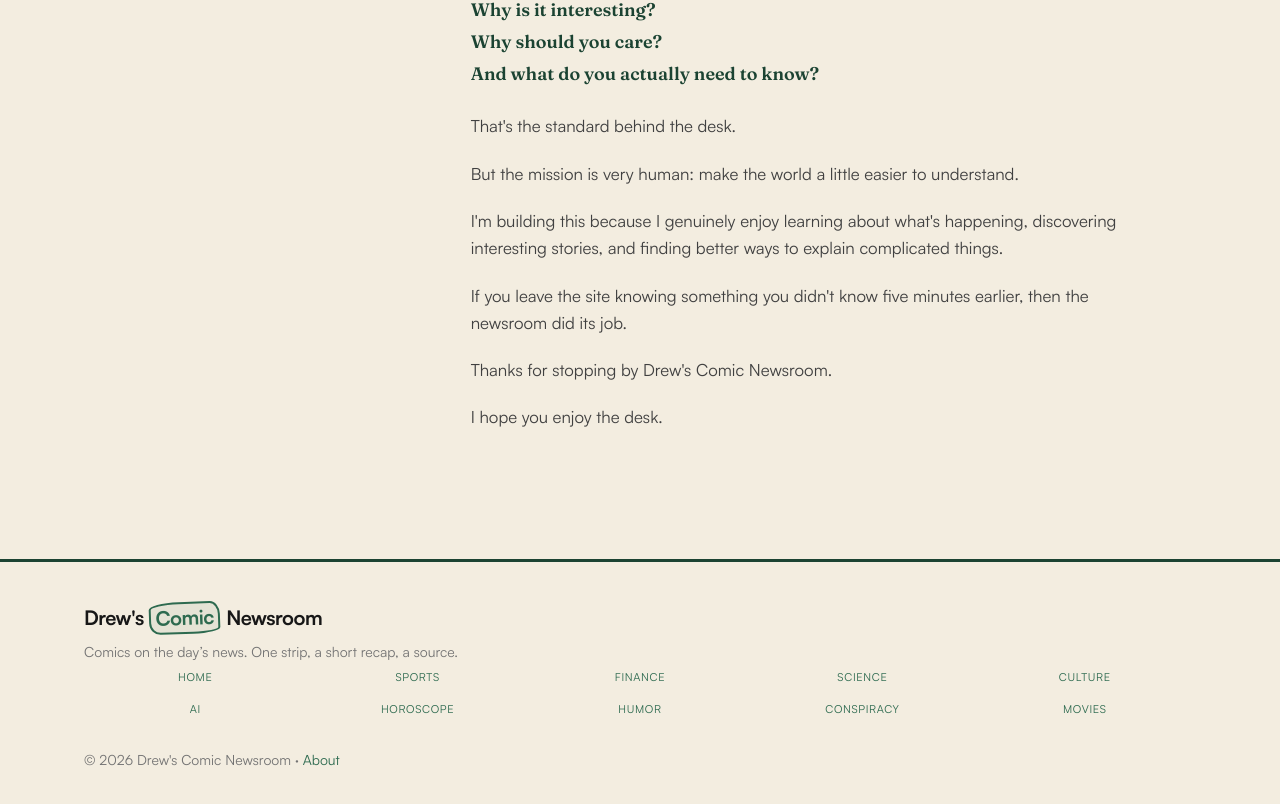
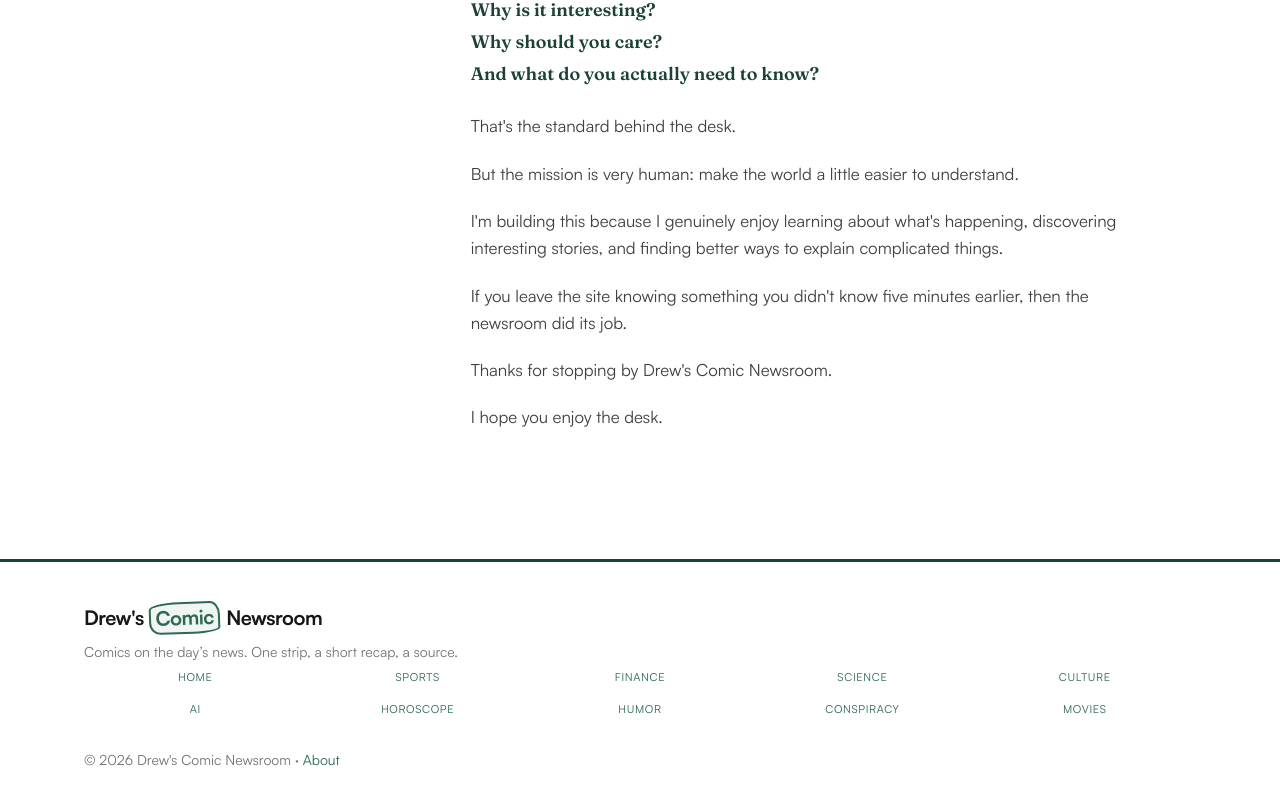
Before and after one commit to drewsnewspost-byte/News, a Next.js app: page /about/ in a window 1280 px wide. Shown: the part 1076-1880 px from the top of the page. Built offline with nearby package versions, Linux system fonts and the light colour scheme; no server answers; a web font is replaced by a local one.

Commit message:
Make the whole site #FFFFFF; no cream, newsprint, or gray page left.

```diff
--- a/app/globals.css
+++ b/app/globals.css
@@ -3,13 +3,11 @@
 @tailwind utilities;
 
 html, body {
-  background: #F3EDE0 !important;
+  background: #FFFFFF !important;
   color: #171717;
 }
 body {
   -webkit-font-smoothing: antialiased;
-  background-image: radial-gradient(rgba(27, 67, 50, 0.045) 0.65px, transparent 0.75px);
-  background-size: 3px 3px;
 }
 a, button, .story-card-lift, .featured-lift, .nav-link, .nav-link-active {
   cursor: pointer;
@@ -58,7 +56,7 @@ a, button, .story-card-lift, .featured-lift, .nav-link, .nav-link-active {
   border: 2.5px solid #1B4332;
   border-radius: 2px 10px 3px 7px;
   box-shadow: 2px 2px 0 #1B4332;
-  background: #FFF8EC;
+  background: #FFFFFF;
 }
 .story-card-lift:hover {
   transform: translateY(-3px) rotate(0.45deg);
--- a/app/layout.tsx
+++ b/app/layout.tsx
@@ -66,7 +66,7 @@ export const metadata: Metadata = {
 export default function RootLayout({ children }: { children: React.ReactNode }) {
   return (
     <html lang="en">
-      <body className={`${serif.variable} ${sans.variable} ${mono.variable} flex min-h-screen flex-col bg-paper font-sans text-neutral-900`}>
+      <body className={`${serif.variable} ${sans.variable} ${mono.variable} flex min-h-screen flex-col bg-white font-sans text-neutral-900`}>
         <Masthead />
         <SectionNav />
         <SiteBanner />
--- a/components/AdSlot.tsx
+++ b/components/AdSlot.tsx
@@ -1,6 +1,6 @@
 export function AdSlot() {
   return (
-    <aside className="panel-ink bg-paper-card p-3">
+    <aside className="panel-ink bg-white p-3">
       <p className="font-sans text-[10px] uppercase tracking-[0.16em] text-leaf">Advertise</p>
       <p className="mt-2 font-sans text-xs leading-snug text-neutral-500">Ad slots, sponsorships, or donations.</p>
       <a className="mt-2 inline-block break-all font-sans text-xs text-leaf underline" href="mailto:drewsnewspost@gmail.com">
--- a/components/ArticleHero.tsx
+++ b/components/ArticleHero.tsx
@@ -28,7 +28,7 @@ export function ArticleHero({ story }: { story: Story }) {
         />
       </div>
       {!story.comic ? (
-        <div className="mt-6 overflow-hidden border border-line bg-mint">
+        <div className="mt-6 overflow-hidden border border-line bg-white">
           {/* eslint-disable-next-line @next/next/no-img-element */}
           <img
             src={story.hero.src}
--- a/components/ComicFrame.tsx
+++ b/components/ComicFrame.tsx
@@ -11,7 +11,7 @@ export function ComicFrame({
 }) {
   return (
     <figure className="panel-ink overflow-hidden bg-white">
-      <div className="overflow-hidden bg-mist">
+      <div className="overflow-hidden bg-white">
         {/* eslint-disable-next-line @next/next/no-img-element */}
         <img src={src} alt={alt} className="w-full object-cover" />
       </div>
--- a/components/Footer.tsx
+++ b/components/Footer.tsx
@@ -3,7 +3,7 @@ import { NAV_SECTIONS, NAV_LABEL, SITE_NAME } from "@/lib/site";
 
 export function Footer() {
   return (
-    <footer className="mt-16 border-t-[3px] border-forest bg-paper">
+    <footer className="mt-16 border-t-[3px] border-forest bg-white">
       <div className="py-10 font-sans text-sm text-neutral-500">
         <div className="shell">
           <p className="font-sans text-xl font-bold tracking-tight text-ink">
--- a/tailwind.config.ts
+++ b/tailwind.config.ts
@@ -10,18 +10,18 @@ const config: Config = {
         "forest-deep": "#12291F",
         leaf: "#2D6A4F",
         moss: "#4A7C59",
-        mint: "#F4F8F5",
+        mint: "#FFFFFF",
         gold: "#B8860B",
         brick: "#9B3D2E",
         olive: "#5C6B3A",
-        paper: "#F3EDE0",
-        "paper-card": "#FFF8EC",
+        paper: "#FFFFFF",
+        "paper-card": "#FFFFFF",
         rule: "#E5E5E5",
         line: "#E5E5E5",
-        mist: "#FAFAFA",
+        mist: "#FFFFFF",
         muted: "#525252",
         sage: "#6B7F68",
-        "sage-pale": "#E8EEE9",
+        "sage-pale": "#FFFFFF",
       },
       fontFamily: {
         serif: ["var(--font-serif)", "Fraunces", "Georgia", "serif"],
```
